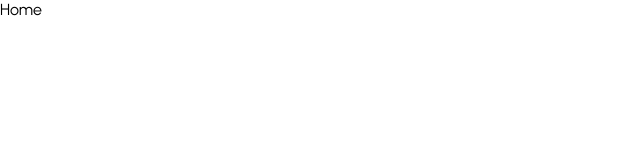
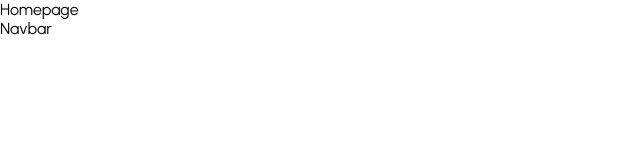
Before and after one commit to Zhenzhong-Zhou/MERN-E_Commerce, a React (Create React App) app in the folder client/: page / in a window 1280 px wide. Shown: the top 160 px of the page, without its empty margins (0-640 px from the left). Built offline with nearby package versions, Linux system fonts and the light colour scheme.

Commit message:
Initial navbar component into home page

```diff
--- /dev/null
+++ b/client/src/components/Navbar/Navbar.jsx
@@ -0,0 +1,9 @@
+const Navbar = () => {
+	return (
+		<div>
+			Navbar
+		</div>
+	);
+};
+
+export default Navbar;
--- /dev/null
+++ b/client/src/components/index.js
@@ -0,0 +1 @@
+export {default as Navbar} from "./Navbar/Navbar";
--- a/client/src/pages/Home/Home.jsx
+++ b/client/src/pages/Home/Home.jsx
@@ -1,7 +1,10 @@
+import {Navbar} from "../../components";
+
 const Home = () => {
 	return (
 		<div>
-			Home
+			Homepage
+			<Navbar/>
 		</div>
 	);
 };
```
